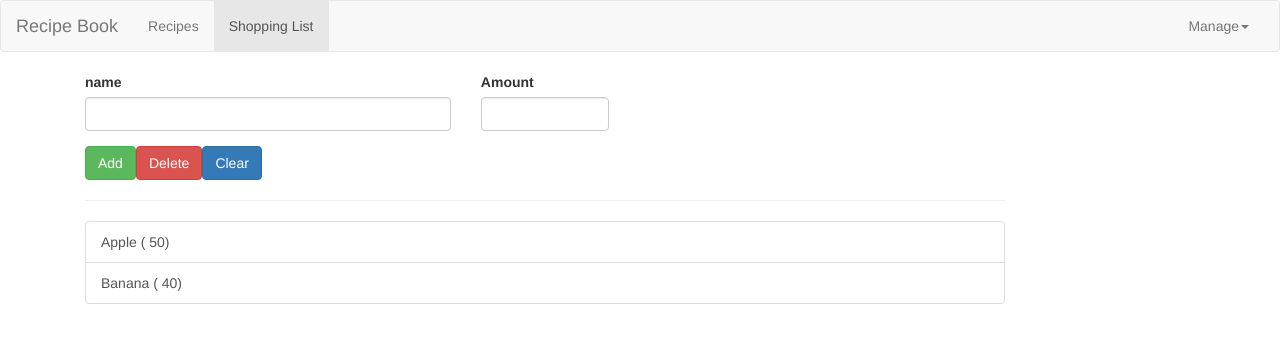
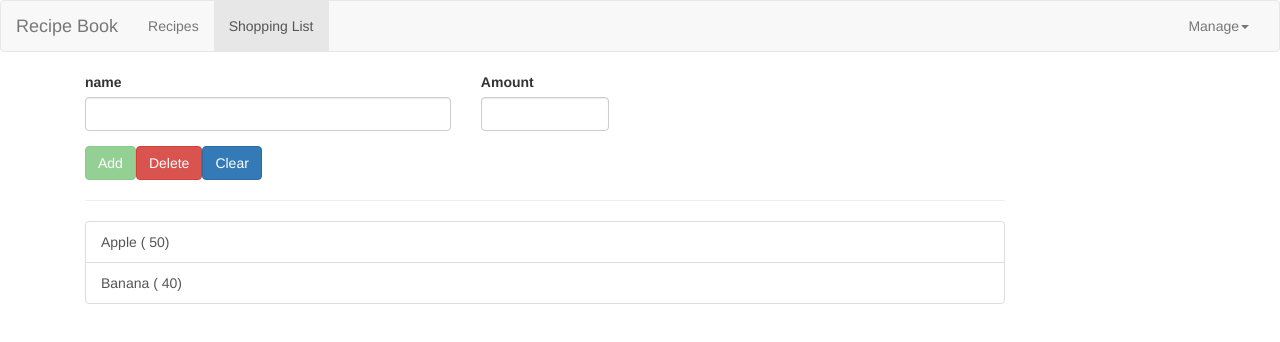
Before and after one commit to SaiKrishnaDatt/shopping-recipe, an Angular app: page /shopping-list in a window 1280 px wide. Shown: the top 342 px of the page. Built offline with nearby package versions, Linux system fonts and the light colour scheme.

Commit message:
adding basic validation to name and only gt 0 value to amount and disabling the add button in failed cases

```diff
--- a/src/app/shopping-list/shopping-edit/shopping-edit.component.html
+++ b/src/app/shopping-list/shopping-edit/shopping-edit.component.html
@@ -9,6 +9,7 @@
            class = "form-control"
            name = "name"
            ngModel
+           required
            >
         </div>
         <div class="col-sm-2 form-group">
@@ -18,12 +19,15 @@
             class = "form-control"
             name = "amount"
             ngModel
+            required
+            pattern  = "^[1-9]+[0-9]*$"
             >
         </div>
       </div>
       <div class="row">
         <div class="col-xs-12">
-          <button class = "btn btn-success" type = "submit" >Add  </button>
+          <button class = "btn btn-success" type = "submit"
+          [disabled] = "!f.valid" >Add  </button>
           <button class = "btn btn-danger" type = "button"> Delete</button>
           <button class = "btn btn-primary" type = "button">Clear</button>
         </div>
```
